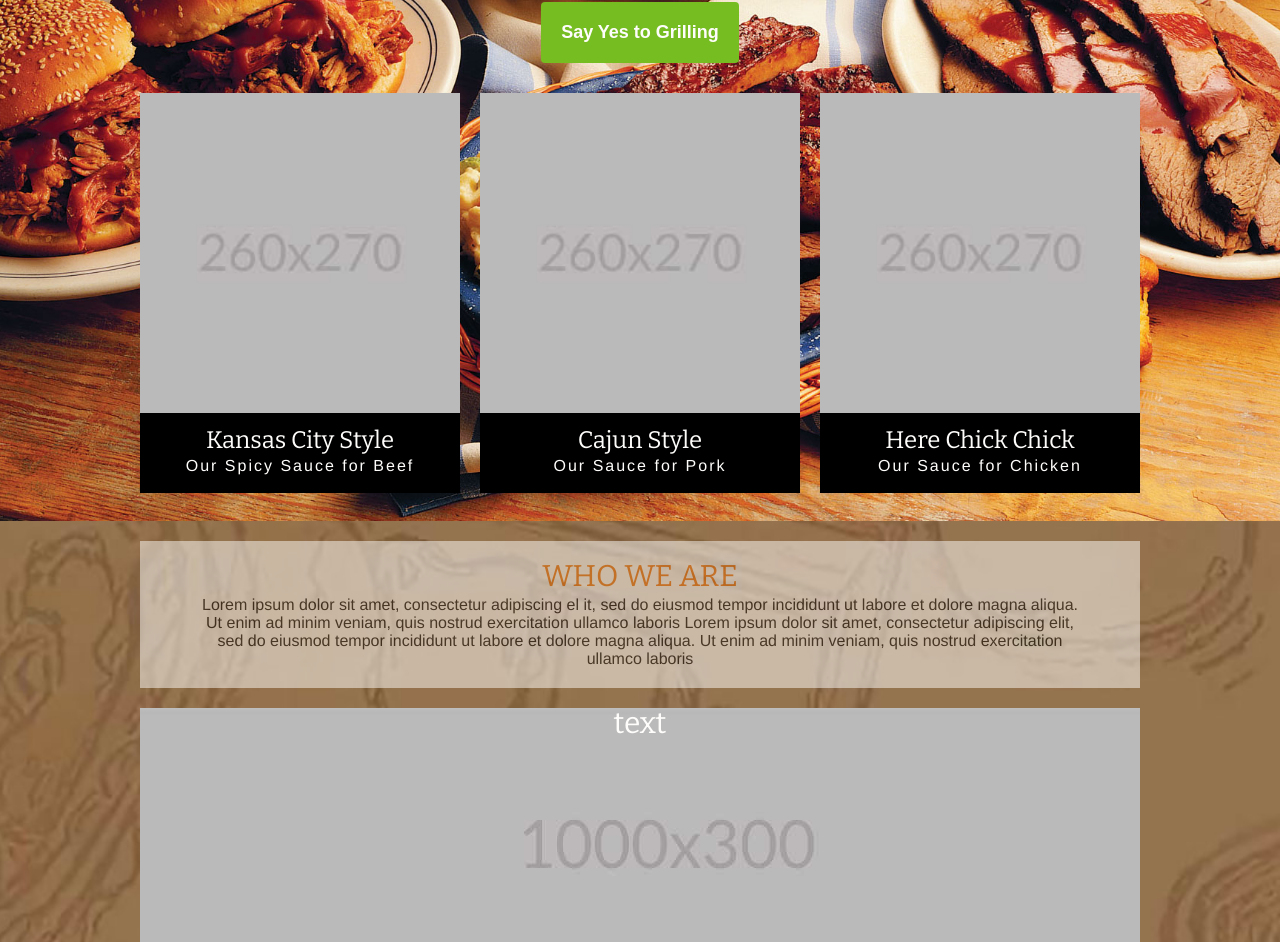
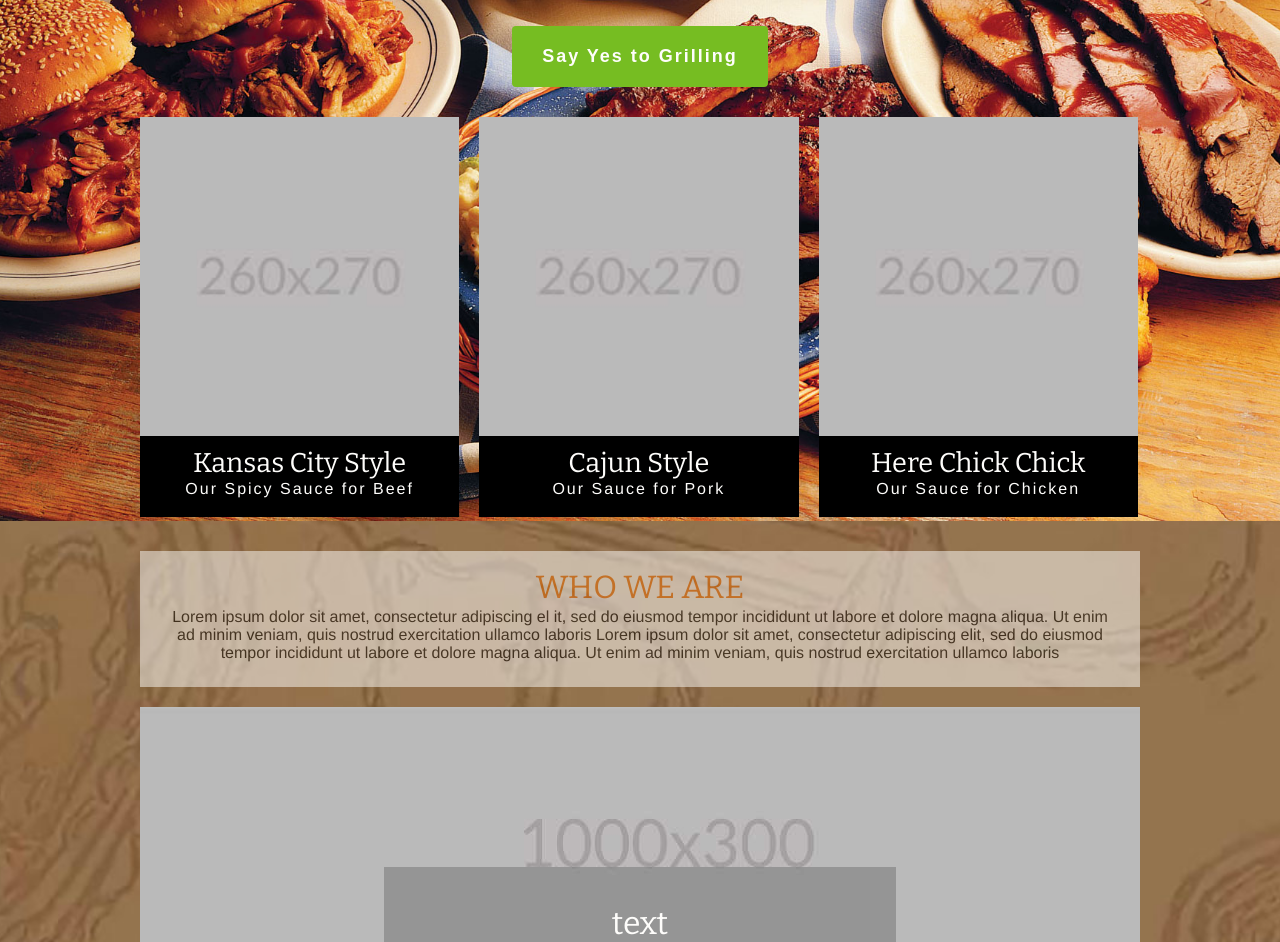
Before and after one commit to rosariocarrillo/rosariocarrillo.github.io, a plain HTML site: page unit-6/index2.html in a window 1280 px wide. Shown: the part 397-1339 px from the top of the page. Drawn offline with nearby package versions, Linux system fonts and the light colour scheme.

Commit message:
unit_6updates

```diff
--- a/unit-6/css/main2.css
+++ b/unit-6/css/main2.css
@@ -7,11 +7,15 @@ box-sizing: border-box;
 }
 
 body {
-font-family: "Helvetica Neue", sans-serif;
-background-image: url('../img/bkg.jpg');
-background-repeat: no-repeat;
-background-size: cover;
-background-position: center bottom;
+    font-family: "Helvetica Neue", sans-serif;
+    background-image: url('../img/bkg.jpg');
+    background-repeat: no-repeat;
+    background-size: cover;
+    background-position: center bottom;
+}
+.wrapper {
+    width:100%;
+    margin:0 auto;
 }
 
 header {
@@ -77,8 +81,8 @@ li a:hover {
 h1 {
 	font-family: 'Bitter', serif;
     font-weight: 700;
-	font-size: 65px;
-    line-height: 68px;
+	font-size: 5em;
+    /*line-height: 6em;*/
     color: #fefdfb;
     text-align: center;
 	background-color: rgba(0, 0, 0, 0.6);
@@ -87,14 +91,14 @@ h1 {
 	padding: 15px 15px;
     display: inline-block;
     border-radius: 4px;
-    width: 700px;
+    width: 70%;
 }
 
 h2 {
     font-family: 'Bitter', serif;
     font-weight: 400;
-    font-size: 30px;
-    line-height: 30px;
+    font-size: 2em;
+    /*line-height: 4em;*/
     color: #fefdfb;
     text-align: center;
     display: block;
@@ -103,7 +107,7 @@ h2 {
 h3 {
     font-family: 'Bitter', serif;
     font-weight: 400;
-    font-size: 24px;
+    font-size: 170.00%;
     line-height: 36px;
     color: #fefdfb;
     text-align: center;
@@ -122,40 +126,30 @@ h3 {
     border: 0;
     border-radius: 4px;
     margin-bottom: 30px;
+    width: 20%;
+    letter-spacing: 2px;
 }
 
 /*<--columns-->*/
 
-#container {
-  width: 1020px;
-  margin: 0 auto;
+.box {
+  width: 31.3%; /* 320 / 1280 */
+  height:auto;
+  padding: 0 0 20px 0;
+  margin: 0 10px;
+  float: left;
+  background-color: #000;
 }
 
-.article {
-  width: 320px;
-  height:400px;
-  padding: 0;
-  margin: 0 10px;
-  float: left;
-}
-
-.articlep {
+.boxp {
     color: #fefdfb;
     text-align: center;
     letter-spacing: 2px;
-
 }
 
-#article1 {
-  background-color: #000;
-}
-
-#article2 {
-  background-color: #000;
-}
-
-#article3 {
-  background-color: #000;
+.boxwrapper{
+    width:63.750em;
+    margin:auto;
 }
 
 .content-wrapper{
@@ -169,24 +163,49 @@ h3 {
     background-color:#fefdfb;
     opacity: 0.5;
     filter: alpha(opacity=50); /* For IE8 and earlier */
-    width: 1000px;
-    margin: 10px auto;
-    padding-top: 20px;
+    width: 62.500em;
+    margin: 1.25em auto;
+    padding: 20px;
+    position: relative;
 }
 
 #article5 {
     background-image: url('../img/1000x300.jpg');
-    height: 300px;
+    height: 18.75em;
     background-repeat: no-repeat;
-    margin: 20px auto;
+    margin: 1.25em auto;
     background-position: center;
+    position: relative;
+}
+
+#article5 h2 {
+    background: rgba(0, 0, 0, 0.2);
+    width: 40%;
+    padding: 1.25em;
+    position: absolute;
+    top: 5em;
+    left: 0;
+    right: 0;
 }
 
 #article6 {
-   margin: 0px auto;
-   padding-bottom: 10px;
+    background-image: url('../img/1000x300.jpg');
+    height: 18.75em;
+    background-repeat: no-repeat;
+    margin: 1.25em auto;
+    background-position: center;
+    position: relative;
 }
 
+#article6 h2 {
+    background: rgba(0, 0, 0, 0.2);
+    width: 40%;
+    padding: 1.25em;
+    position: absolute;
+    top: 5em;
+    left: 0;
+    right: 0;
+}
 img {
   margin: 0px auto;
   display: block;
@@ -207,8 +226,8 @@ img2 {
 font-size: 16px;
 line-height: 18px;
 text-align: center;
-width:900px;
-padding:5px 10px 20px;
+width:auto;
+padding:5px;
 }
 
 
--- a/unit-6/index2.html
+++ b/unit-6/index2.html
@@ -15,7 +15,7 @@
 <link href="https://fonts.googleapis.com/css?family=Bitter:400,700" rel="stylesheet">
 
 <!-- FAVICON -->
-<link rel="shortcut icon' type='image/x-icon' href='img/favicon.ico"/>
+<link rel="shortcut icon' type='image/x-icon' href='img/favicon.ico">
 
 
 </head><!--close head-->
@@ -35,42 +35,37 @@
         </nav><!--close nav-->
     </header><!--close header-->
 
-      <section  class="hero">
+    <section class="hero clearfix">
 
         <article class="headline clearfix">
-
                 <h1>Summer Never Ends With SalsaGrill</h1>
-
-            <div>
+                <div class="clearfix">
                     <input type="button" class="button" value="Say Yes to Grilling">
                 </div>
         </article><!--close headline-->
 
-<!--3 boxes-->
 
-        <div id="container">
-
-          <div id="article1" class="article">
-            <img class="img2" src="img/260x270.jpg" alt="Beef" width="320">
+        <article>
+            <div class="boxwrapper clearfix">
+                  <div class="box">
+                    <img class="img2" src="img/260x270.jpg" alt="Beef" width="100%">
                     <h3>Kansas City Style</h3>
-
-            <p class="articlep">Our Spicy Sauce for Beef</p>
+                    <p class="boxp">Our Spicy Sauce for Beef</p>
                   </div>
 
-          <div id="article2" class="article">
-            <img class="img2" src="img/260x270.jpg" alt="Pork" width="320">
+                  <div class="box">
+                    <img class="img2" src="img/260x270.jpg" alt="Pork" width="100%">
                     <h3>Cajun Style</h3>
-
-            <p class="articlep">Our Sauce for Pork</p>
+                    <p class="boxp">Our Sauce for Pork</p>
                   </div>
 
-          <div id="article3" class="article">
-            <img class="img2" src="img/260x270.jpg" alt="Chicken" width="320">
+                  <div class="box">
+                    <img class="img2" src="img/260x270.jpg" alt="Chicken" width="100%">
                     <h3>Here Chick Chick</h3>
-
-            <p class="articlep">Our Sauce for Chicken</p>
+                    <p class="boxp">Our Sauce for Chicken</p>
                   </div>
-        </div><!--close container-->
+            </div><!--close boxwrapper-->
+        </article><!--close 3 boxes-->
 
     </section><!--close Hero-->
 
@@ -86,7 +81,7 @@
           </article><!--close family-->
 
           <article id="article6">
-            <img src="img/1000x300.jpg" alt="lifestyle">
+             <h2>text</h2>
           </article><!--close lifestyle-->
 
       </section><!--cols-->
```
Lines whose indentation alone changed are shown as unchanged.
